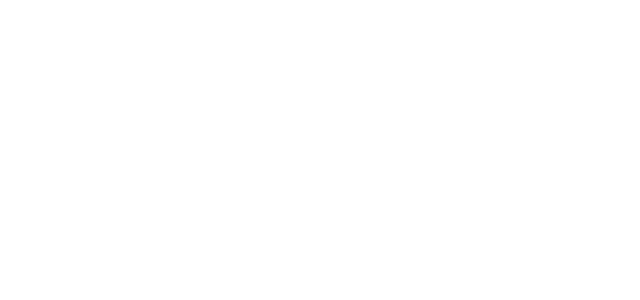
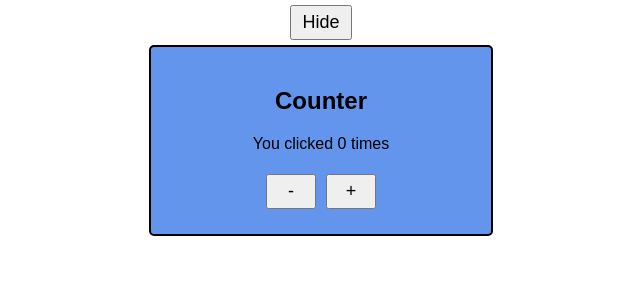
Before and after one commit to Bijl1/react-hook, a React (Create React App) app: page / in a window 1280 px wide. Shown: the top 300 px of the page, without its empty margins (319-959 px from the left). Built offline with nearby package versions, Linux system fonts and the light colour scheme.

Commit message:
Counter component and render it in App.js

```diff
--- a/src/App.js
+++ b/src/App.js
@@ -1,9 +1,17 @@
-import logo from './logo.svg';
-import './App.css';
+import "./App.css";
+import { useState } from "react";
+import Counter from "./components/01-use-state/Counter";
 
 function App() {
+  const [show, setShow] = useState(true);
+
   return (
-    <div className="App"></div>
+    <div className="App">
+      <button onClick={() => setShow(!show)}>
+        { show ? "Hide" : "Show"}
+      </button>
+      {show && <Counter />}
+    </div>
   );
 }
 
```
